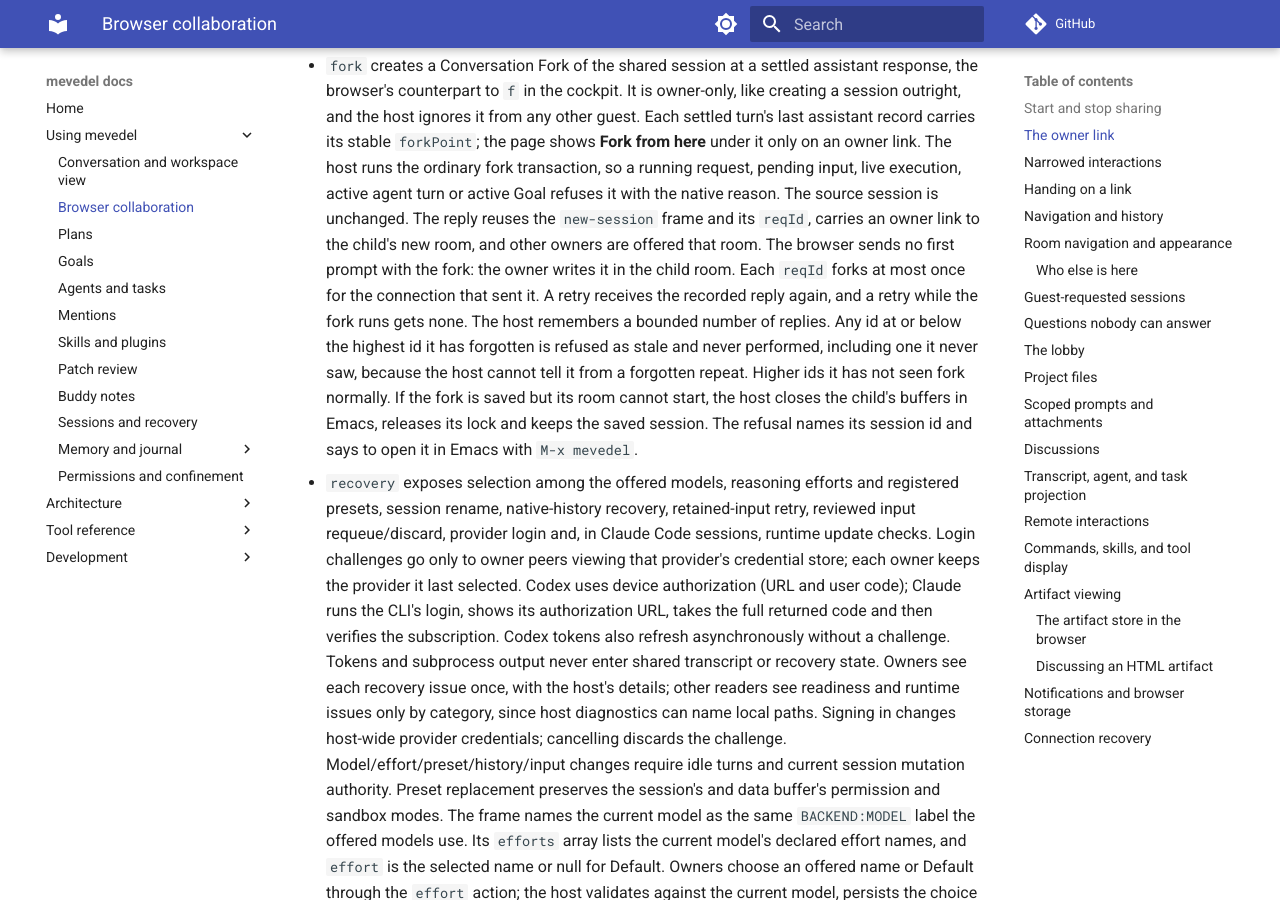
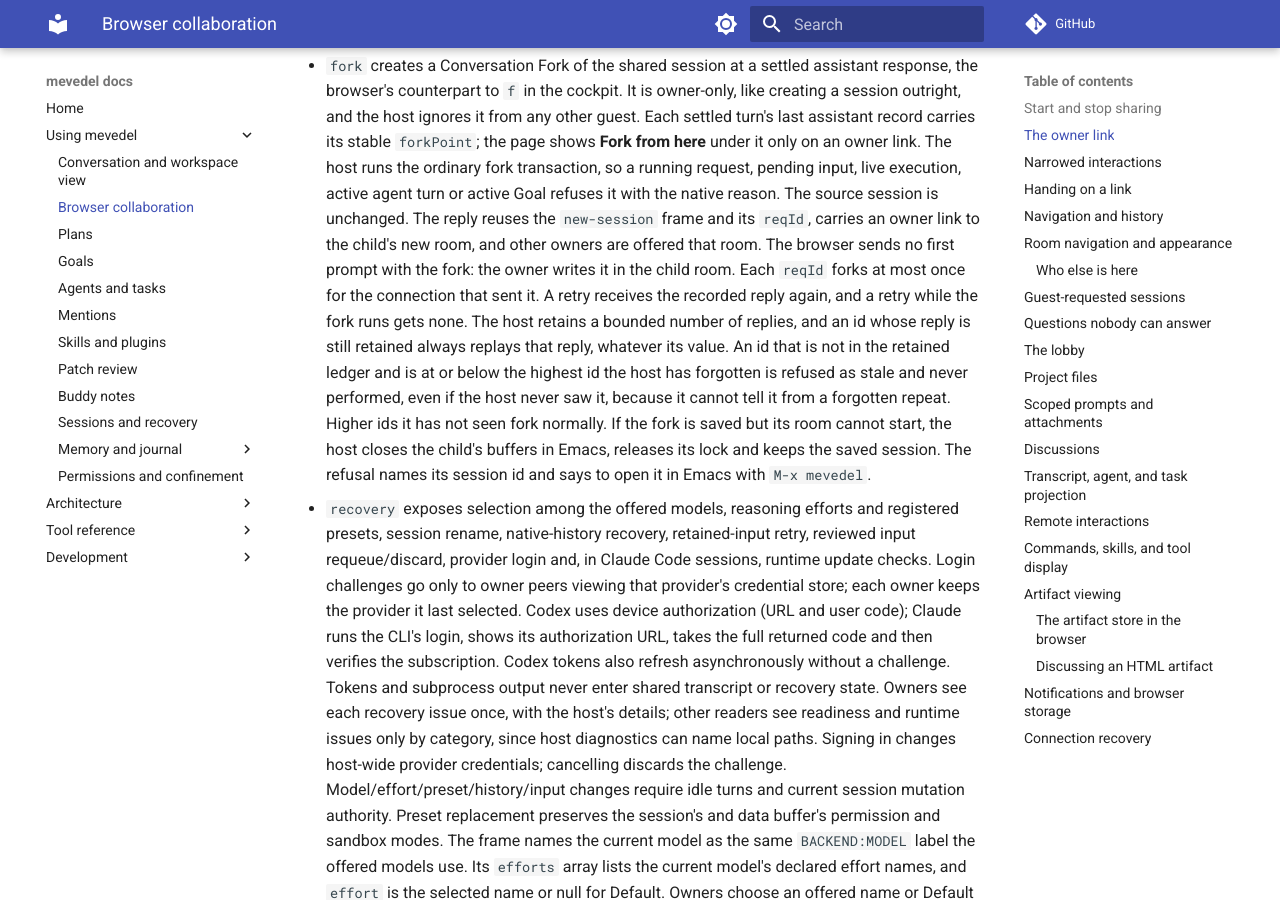
Before and after one commit to FrauH0lle/mevedel, an MkDocs documentation site: the page built from docs/collaboration.md, in a window 1280 px wide and 900 px high, scrolled down 2397 px. Built offline with MkDocs 1.6.1 and Material for MkDocs 9.7.7, drawn with Linux system fonts in a browser that asks for light colours; comment, search, counter and statistics services are not loaded.

Commit message:
Docs: retained fork replies replay below the forgotten floor
Only an id missing from the retained ledger and at or below the highest
forgotten id is refused as stale; a retained id replays its reply.

```diff
--- a/docs/collaboration.md
+++ b/docs/collaboration.md
@@ -113,9 +113,11 @@ than through the command allowlist:
   owner writes it in the child room.
   Each `reqId` forks at most once for the connection that sent it. A retry
   receives the recorded reply again, and a retry while the fork runs gets
-  none. The host remembers a bounded number of replies. Any id at or below
-  the highest id it has forgotten is refused as stale and never performed,
-  including one it never saw, because the host cannot tell it from a
+  none. The host retains a bounded number of replies, and an id whose
+  reply is still retained always replays that reply, whatever its value.
+  An id that is not in the retained ledger and is at or below the highest
+  id the host has forgotten is refused as stale and never performed,
+  even if the host never saw it, because it cannot tell it from a
   forgotten repeat. Higher ids it has not seen fork normally. If the
   fork is saved but its room cannot start, the host closes the child's
   buffers in Emacs, releases its lock and keeps the saved session. The
```
